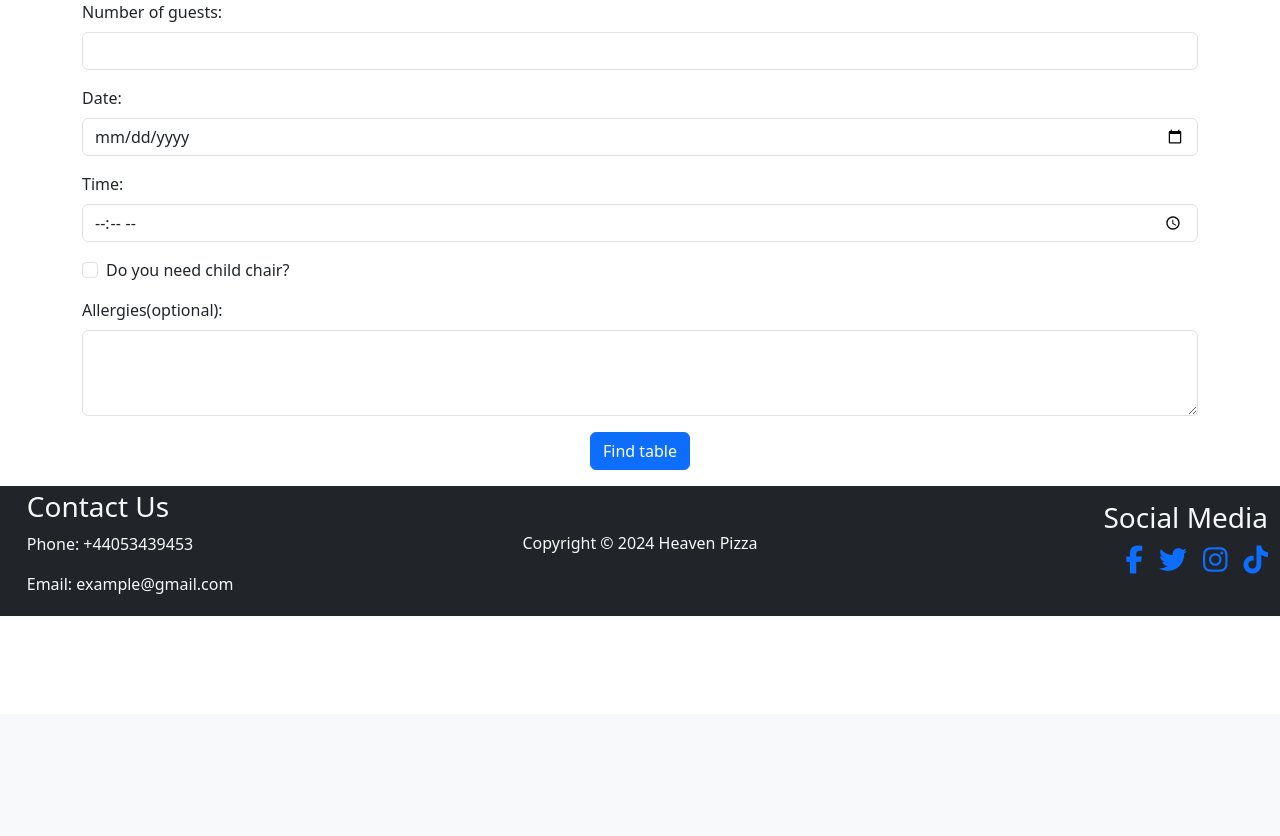
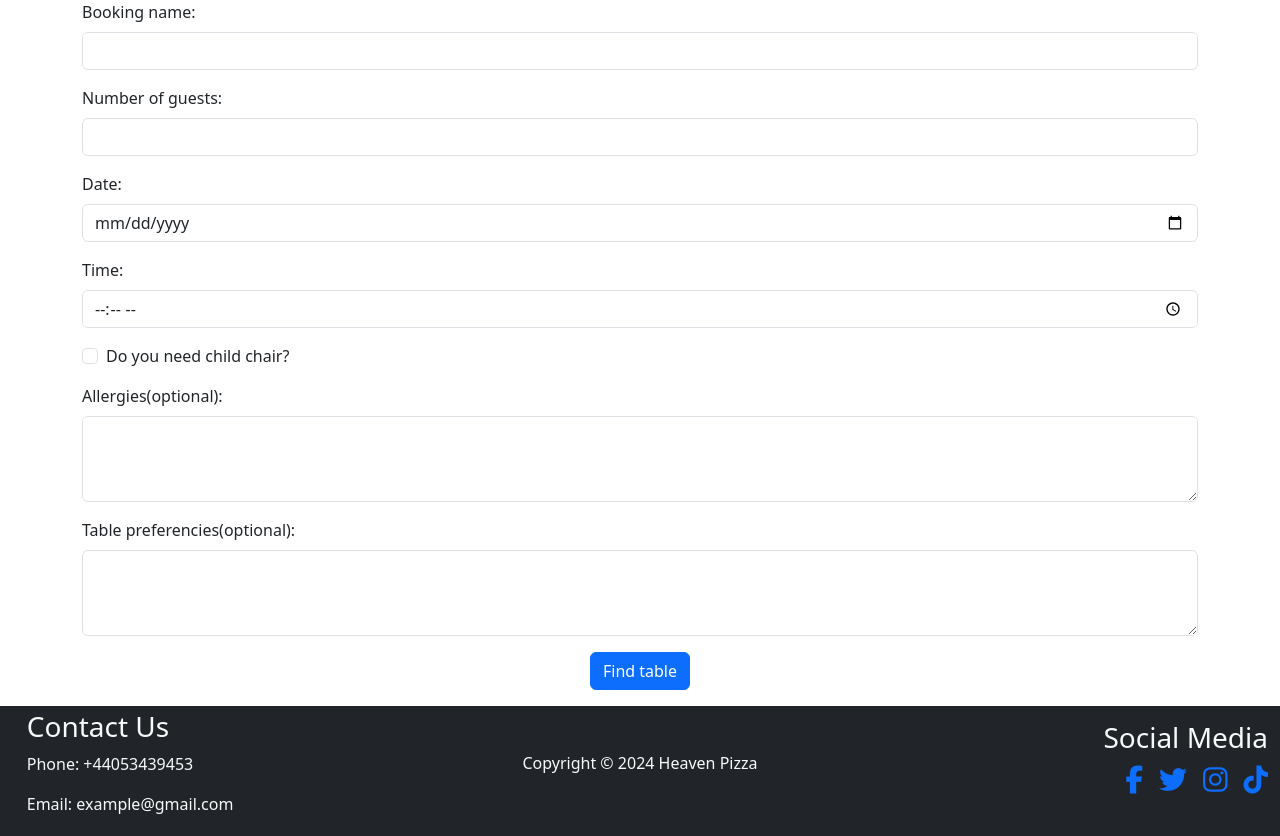
Before and after one commit to PaaulCB/Heaven-pizza, a Django app: page /booking/ in a window 1280 px wide. Shown: the part 86-922 px from the top of the page. Before the commit the page ends 702 px from the top, so only its background shows below. Run offline with Django 4.2, Linux system fonts and the light colour scheme; some libraries are stand-ins or nearby versions.

Commit message:
Update Booking model to add booking_name and table_preferencies

```diff
--- a/booking/models.py
+++ b/booking/models.py
@@ -10,6 +10,9 @@ class Booking(models.Model):
     number_of_guests = models.PositiveIntegerField()
     child_chair = models.BooleanField(default=False)
     allergies = models.TextField(blank=True, null=True)
+    booking_name = models.CharField(max_length=50, blank=True, null=True)
+    table_preferences = models.TextField(blank=True, null=True)
+
 
     def __str__(self):
         return f"ID: {self.booking_id} | by {self.user} | Date: { self.date}"
--- a/booking/templates/booking/booking.html
+++ b/booking/templates/booking/booking.html
@@ -4,6 +4,10 @@
 <div class="container">
     <form method="POST" action="{% url 'make_booking' %}" id="booking-form">
         {% csrf_token %}
+        <div class="mb-3">
+            <label for="booking_name" class="form-label">Booking name:</label>
+            <input type="text" class="form-control" id="booking_name" name="booking_name" required>
+        </div>
         <div class="mb-3">
             <label for="number_of_guests" class="form-label">Number of guests:</label>
             <input type="number" class="form-control" id="number_of_guests" name="number_of_guests" required>
@@ -24,6 +28,10 @@
             <label for="allergies" class="form-label">Allergies(optional):</label>
             <textarea class="form-control" id="allergies" name="allergies" rows="3"></textarea>
         </div>
+        <div class="mb-3">
+            <label for="table_preferences" class="form-label">Table preferencies(optional):</label>
+            <textarea class="form-control" id="table_preferences" name="table_preferences" rows="3"></textarea>
+        </div>
         <div class="text-center mb-3"><button type="submit" name="form-button" value = "find_table" class="btn btn-primary" id="find-table-btn">Find table</button></div>
         <div class="text-center mb-3" id="booking-results"></div>
     </form>
--- a/booking/views.py
+++ b/booking/views.py
@@ -6,7 +6,6 @@ from datetime import datetime, timedelta
 from .models import Table, BookingTime, Booking
 from django.contrib import messages
 from django.http import JsonResponse
-from django.db import transaction
 # Constant to store the duration of the booking
 BOOKING_DURATION = timedelta(hours=1)
 BOOKING_INTERVAL = timedelta(minutes=30)
@@ -42,6 +41,8 @@ def make_booking(request):
         else:
             child_chair = False
         allergies = request.POST.get('allergies')
+        booking_name = request.POST.get('booking_name')
+        table_preferences = request.POST.get('table_preferences')
         # Checks witch button was pressed
         button = request.POST.get('form-button')
         if button == 'make-booking':
@@ -68,7 +69,14 @@ def make_booking(request):
             booking_datetime = make_aware(datetime.fromisoformat(date))
             table_id = request.POST.get('option-3-table_id')
         #Booking instance
-        booking = Booking(date = booking_datetime, user = request.user, number_of_guests = number_of_guests, child_chair = child_chair, allergies = allergies)
+        booking = Booking(
+            date = booking_datetime,
+            user = request.user,
+            number_of_guests = number_of_guests,
+            child_chair = child_chair,
+            allergies = allergies,
+            booking_name = booking_name,
+            table_preferences = table_preferences)
         booking.save()
         #Set start and end time
         start_time = booking_datetime
@@ -169,6 +177,13 @@ def modify_booking(request, booking_id):
     booking = get_object_or_404(Booking, pk=booking_id)
     guests=request.POST.get('number_of_guests')
     button = request.POST.get('form-button')
+    booking_name = request.POST.get('booking_name')
+    table_preferencies = request.POST.get('table_preferencies')
+    if request.POST.get('child_chair') == "on":
+        child_chair = True
+    else:
+        child_chair = False
+    allergies = request.POST.get('allergies')
     booking_datetime = None
     table_id= None
     if button == 'make-booking':
@@ -197,7 +212,11 @@ def modify_booking(request, booking_id):
 
     if booking.user == request.user:
         booking.date = booking_datetime
+        booking.child_chair = child_chair
+        booking.allergies = allergies
         booking.number_of_guests = guests
+        booking.booking_name = booking_name
+        booking.table_preferencies = table_preferencies
         #Delete the outdated bookingtime instances
         BookingTime.objects.filter(booking=booking).delete()
         booking.save()
```
Also changed, not shown: booking/templates/booking/my_bookings.html (+16 -0 lines), booking/migrations/0002_booking_booking_name_booking_table_preferences.py (added).
